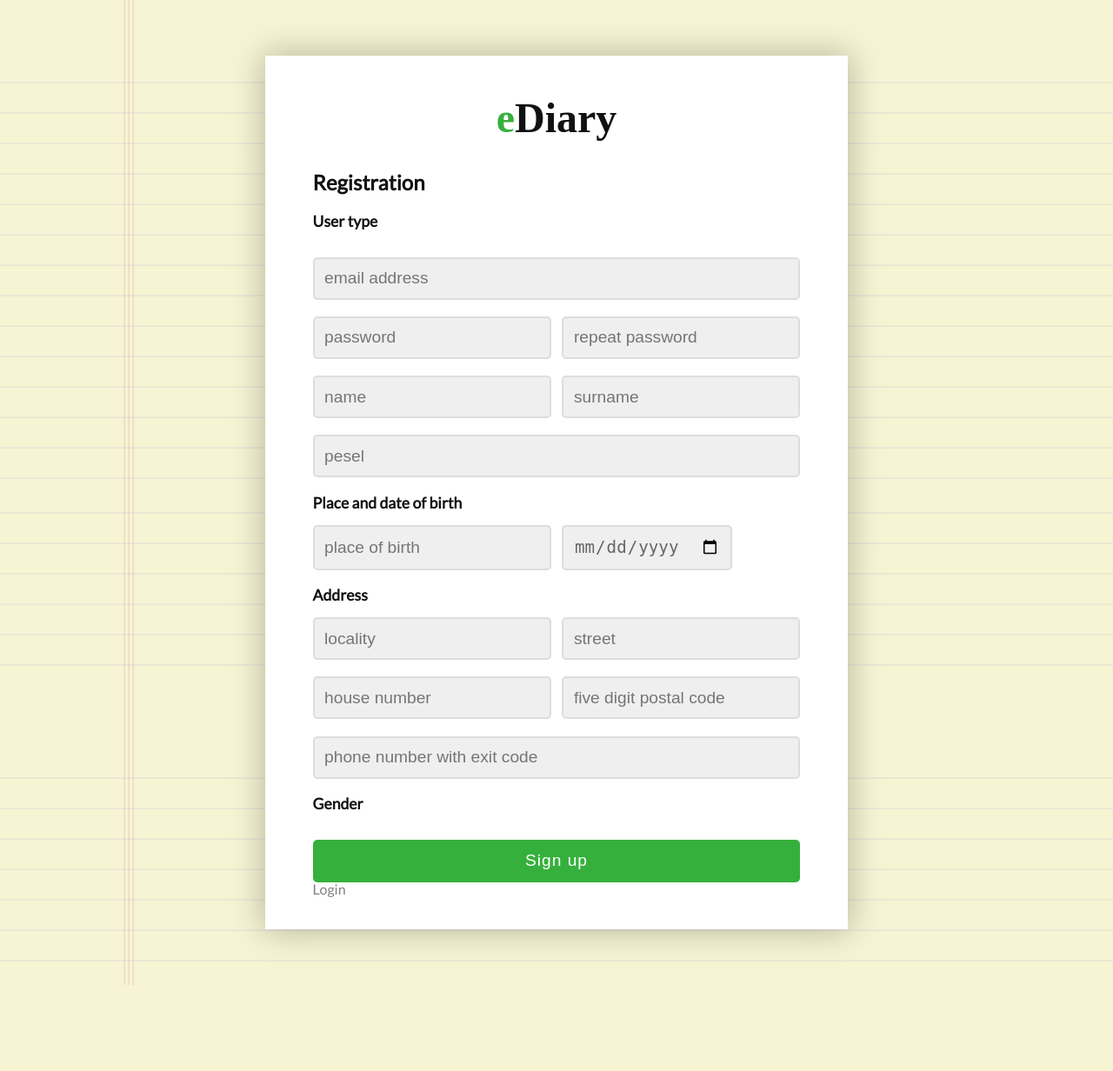
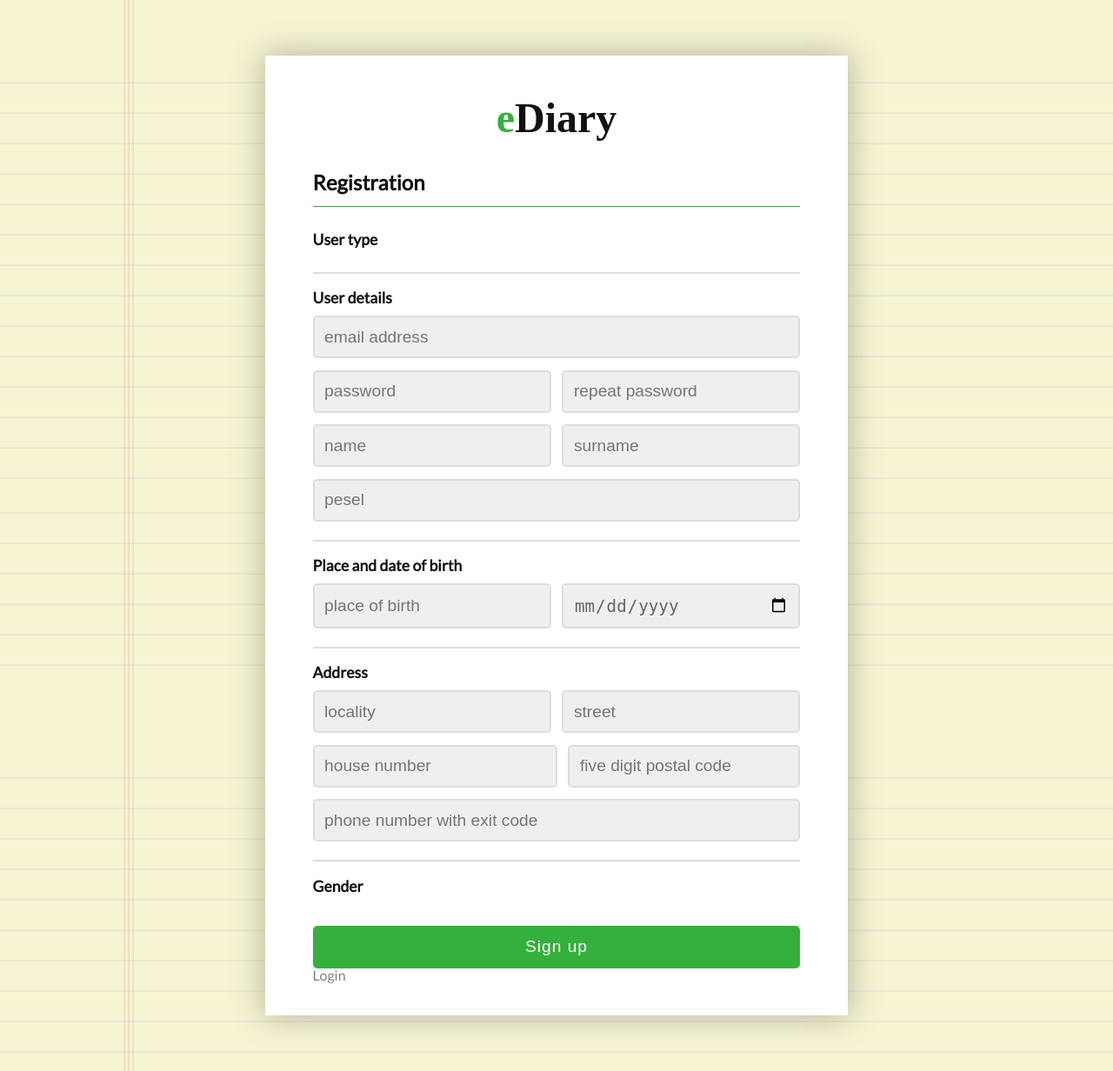
Before and after one commit to Eve0028/WdPAI, a PHP site: page /public/views/signup in a window 1280 px wide. Shown: the whole page at 87% size. Before the commit the page ends 1133 px from the top, so only its background shows below. Run offline with PHP 8.4, Linux system fonts and the light colour scheme; some web fonts are replaced.

Commit message:
Style: improve signup styles
Change html structure a little

```diff
--- a/public/scss/components/_inputs.scss
+++ b/public/scss/components/_inputs.scss
@@ -5,7 +5,7 @@
 input[type='email'],
 input[type='tel'],
 input[type='number'],
-input[type='date']{
+input[type='date'] {
   background-color: #efefef;
   color: v.$font-input-color;
   border: 2px solid #ddd;
@@ -24,4 +24,10 @@
     background-color: #e9f3e9;
     color: v.$font-input-hover-color;
   }
+
+  &.no-valid {
+    border: 1px solid v.$bad-input-color;
+    box-shadow: 0 0 0.2em v.$bad-input-color;
+    outline: none;
+  }
 }
--- a/public/scss/signup.css
+++ b/public/scss/signup.css
@@ -142,6 +142,16 @@
   background-color: #e9f3e9;
   color: #428c42;
 }
+input[type=text].no-valid,
+input[type=password].no-valid,
+input[type=email].no-valid,
+input[type=tel].no-valid,
+input[type=number].no-valid,
+input[type=date].no-valid {
+  border: 1px solid #e92836;
+  box-shadow: 0 0 0.2em #e92836;
+  outline: none;
+}
 
 .form-control {
   font-family: Lato, sans-serif;
@@ -181,12 +191,43 @@
 }
 
 form input {
-  margin-top: 0.4em;
-  margin-bottom: 0.6em;
+  margin-top: 0.6em;
+  margin-bottom: 0.1em;
+  width: 100%;
 }
 form button {
   padding: 0.7em;
   margin-top: 0.4em;
+}
+form h3 {
+  padding: 0;
+}
+form .invalid-message {
+  color: #e92836;
+  overflow-wrap: normal;
+  max-width: 30rem;
+}
+form .line-in-form {
+  display: flex;
+  column-gap: 0.8em;
+}
+@media (max-width: 786px) {
+  form .line-in-form {
+    flex-flow: row wrap;
+  }
+}
+form .input-container {
+  width: 100%;
+}
+form .form-section {
+  padding: 1.2em 0;
+  border-bottom: 2px #dddddd solid;
+}
+form .form-section:last-of-type {
+  border-bottom: none;
+}
+form .radio-group {
+  padding-top: 0.6em;
 }
 
 .container {
@@ -246,12 +287,8 @@
 }
 header h2 {
   text-align: left;
-}
-
-.line-in-form {
-  display: flex;
-  flex-flow: row wrap;
-  column-gap: 0.8em;
+  border-bottom: 1px rgb(54, 176, 60) solid;
+  margin-bottom: 0.4em;
 }
 
 a.login {
@@ -259,7 +296,6 @@
 }
 
 .radio-group {
-  margin-bottom: 1em;
   display: flex;
   flex-flow: row wrap;
   column-gap: 1.5em;
--- a/public/scss/utils/_variables.scss
+++ b/public/scss/utils/_variables.scss
@@ -7,6 +7,9 @@
   group-three: rgba(255, 204, 92, 1),
   group-four: rgba(255, 111, 105, 1)
 );
+
+// another elements colors
+$bad-input-color: #e92836;
 
 // fonts-family
 $logo-font: Amita;
@@ -25,7 +28,7 @@
 
 // for media-query
 $breakpoints: (
-  small: 750px,
+  small: 786px,
   medium: 1100px,
   large: 1200px
 );
--- a/public/scss/views/_grades.scss
+++ b/public/scss/views/_grades.scss
@@ -17,6 +17,10 @@
     padding-bottom: 0.2em;
     padding-right: 1em;
   }
+}
+
+.subject-filter{
+  text-align: right;
 }
 
 .container-tile-option .container {
@@ -49,7 +53,7 @@
     margin-right: 0.6em;
   }
 
-  .student-with-grades, .student-grades {
+  .student-with-grades, .student-grades, .student-grades-only {
     display: flex;
     flex-direction: row;
   }
--- a/public/scss/views/_signup.scss
+++ b/public/scss/views/_signup.scss
@@ -33,13 +33,9 @@
 
   h2 {
     text-align: left;
+    border-bottom: 1px v.$primary-color solid;
+    margin-bottom: 0.4em;
   }
-}
-
-.line-in-form {
-  display: flex;
-  flex-flow: row wrap;
-  column-gap: 0.8em;
 }
 
 a.login{
@@ -47,7 +43,7 @@
 }
 
 .radio-group{
-  margin-bottom: 1em;
+  //margin-bottom: 1em;
   display: flex;
   flex-flow: row wrap;
   column-gap: 1.5em;
--- a/public/views/signup.php
+++ b/public/views/signup.php
@@ -7,6 +7,7 @@
     <link rel="stylesheet" type="text/css" href="/public/scss/signup.css">
     <link href="https://fonts.googleapis.com/css?family=Lato&amp;subset=latin-ext" rel="stylesheet" type="text/css">
     <link href="https://fonts.googleapis.com/css?family=Amita&subset=latin,latin-ext" rel="stylesheet" type="text/css">
+    <script type="text/javascript" src="./public/js/script.js" defer></script>
 </head>
 
 <body>
@@ -17,6 +18,8 @@
     </header>
     <main class="signup-container">
         <form class="signup form-horizontal" action="signup" method="POST">
+
+            <section class="user-type-section form-section">
                 <h3>User type</h3>
                 <div class="radio-group line-in-form">
                     <?php
@@ -29,28 +32,51 @@
                         <?php endforeach;
                     } ?>
                 </div>
+            </section>
 
-
-            <input oninvalid="this.setCustomValidity('Enter Uemaaail')"
-                   oninput="this.setCustomValidity('')" name="email" type="email" required placeholder="email address">
-
+            <section class="details-section form-section">
+                <h3>User details</h3>
                 <div class="line-in-form">
-                <input name="password" type="password" required placeholder="password">
+                    <div class="email-container input-container">
+                        <input oninvalid="this.setCustomValidity('Enter email')"
+                               oninput="this.setCustomValidity('')" name="email" type="email" required
+                               placeholder="email address">
+                        <p class="invalid-message"></p>
+                    </div>
+                </div>
+                <div class="line-in-form">
+                    <div class="password-container input-container">
+                        <input name="password" type="password" required
+                               placeholder="password">
+                        <p class="invalid-message"></p>
+                    </div>
+                    <div class="confirm-password-container input-container">
                         <input name="confirmedPassword" type="password" required placeholder="repeat password">
+                        <p class="invalid-message"></p>
+                    </div>
                 </div>
                 <div class="line-in-form">
                     <input name="name" type="text" required placeholder="name">
                     <input name="surname" type="text" required placeholder="surname">
                 </div>
+                <div class="line-in-form">
+                    <div class="pesel-container input-container">
+                        <input name="pesel" type="text" pattern="[0-9]{11}" required
+                               placeholder="pesel">
+                        <p class="invalid-message"></p>
+                    </div>
+                </div>
+            </section>
 
-            <input class="line-in-form" name="pesel" type="text" pattern="[0-9]{11}" required placeholder="pesel">
-
+            <section class="birth-section form-section">
                 <h3>Place and date of birth</h3>
                 <div class="line-in-form">
                     <input name="placeOfBirth" type="text" required placeholder="place of birth">
-                <label><input name="dateOfBirth" type="date" required></label>
+                    <input name="dateOfBirth" type="date" required>
                 </div>
+            </section>
 
+            <section class="address-section form-section">
                 <h3>Address</h3>
                 <div class="line-in-form">
                     <input name="locality" type="text" required placeholder="locality">
@@ -58,12 +84,23 @@
                 </div>
                 <div class="line-in-form">
                     <input name="houseNumber" type="number" pattern="[0-9]{0-10}" required placeholder="house number">
-                <input name="postalCode" type="text" pattern="[0-9]{5}" required placeholder="five digit postal code">
+                    <div class="postal-code-container input-container">
+                        <input name="postalCode" type="text" pattern="[0-9]{5}" required
+                               placeholder="five digit postal code">
+                        <p class="invalid-message"></p>
+                    </div>
                 </div>
 
-            <input class="line-in-form" name="phoneNumber" type="tel" pattern="[+]{1}[0-9]{11,14}" required
+                <div class="line-in-form">
+                    <div class="phone-container input-container">
+                        <input name="phoneNumber" type="tel" pattern="[+]{1}[0-9]{11,14}" required
                                placeholder="phone number with exit code">
+                        <p class="invalid-message"></p>
+                    </div>
+                </div>
+            </section>
 
+            <section class="gender-section form-section">
                 <h3>Gender</h3>
                 <div class="radio-group line-in-form">
                     <?php
@@ -76,6 +113,7 @@
                         <?php endforeach;
                     } ?>
                 </div>
+            </section>
 
             <div class="messages">
                 <?php
```
Also changed, not shown: public/scss/main.css (+51 -11 lines). Lines whose indentation alone changed are shown as unchanged.
